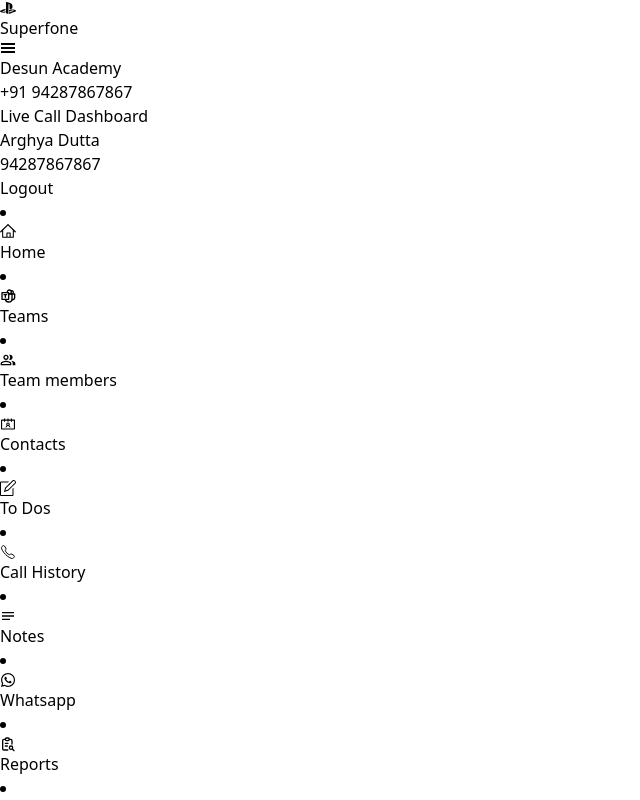
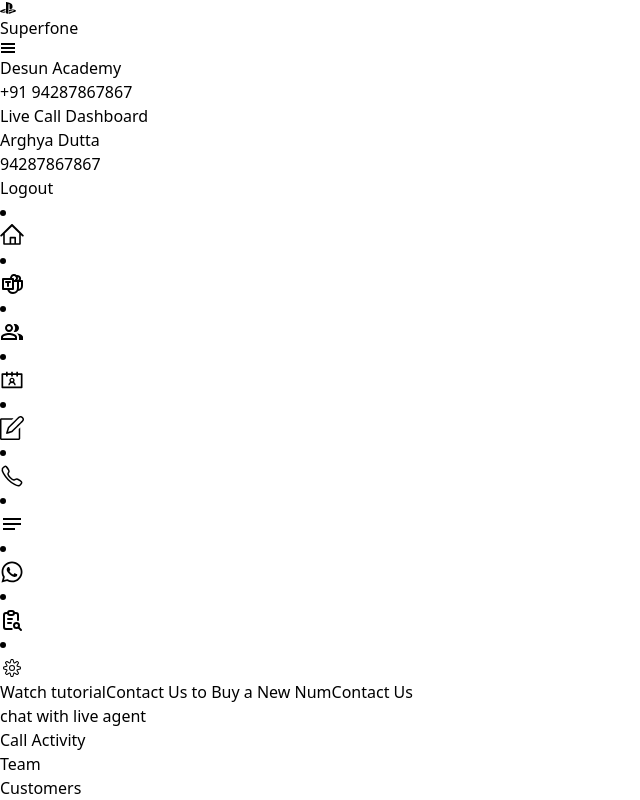
Before and after one commit to mdkalam-desuntech/SalesBook-web-app, a React (Vite) app: page / in a window 1280 px wide. Shown: the top 800 px of the page, without its empty margins (0-640 px from the left). Built offline with nearby package versions, Linux system fonts and the light colour scheme.

Commit message:
header and side bar expanded

```diff
--- a/src/App.jsx
+++ b/src/App.jsx
@@ -1,15 +1,21 @@
+import { useState } from "react";
 import "./App.css";
 import Header from "./components/Header";
 import ReportScreen from "./components/PageBody/ReportScreen";
 import Sidebar from "./components/Sidebar";
 
 export default function App() {
+  const [isShow, setIsShow] = useState(false);
   return (
     <>
-      <Header />
+      <Header setIsShow={setIsShow} />
       <div className="flex ">
-        <div className="flex flex-col w-56 bg-white border-r border-gray-300">
-          <Sidebar />
+        <div
+          className={`flex flex-col ${
+            isShow ? "w-64" : "w-20"
+          } bg-white border-r border-gray-300`}
+        >
+          <Sidebar isShow={isShow} />
         </div>
         <div className="flex-1 p-2">
           <ReportScreen />
--- a/src/components/Header.jsx
+++ b/src/components/Header.jsx
@@ -3,16 +3,16 @@ import { GiHamburgerMenu } from "react-icons/gi";
 import { IoLogoPlaystation } from "react-icons/io";
 import Button from "./layout/Button";
 
-const Header = () => {
+const Header = ({setIsShow}) => {
   return (
     <div className="flex justify-between items-center border-b border-gray-300 py-3 px-4 flex-wrap">
       <div className="flex justify-between items-center w-full sm:w-auto mb-2 sm:mb-0">
-        <div className="flex items-center">
+        <div className="flex items-center" >
           <IoLogoPlaystation className="mx-2" />
           <h1 className="text-xl font-bold">Superfone</h1>
         </div>
         <div className="flex items-center ml-8">
-          <GiHamburgerMenu className="cursor-pointer mr-4" />
+          <GiHamburgerMenu className="cursor-pointer mr-4" onClick={()=>setIsShow((prevState)=>!prevState)}/>
           <h4 className="text-xs font-medium">Desun Academy</h4>
           <h4 className="text-xs font-medium ml-2">+91 94287867867</h4>
         </div>
@@ -29,9 +29,9 @@ const Header = () => {
       </div>
 
       <div className="flex items-center w-full sm:w-auto">
-        <div className="mx-4 text-center sm:text-left">
+        <div className="mx-4 text-center sm:text-left ">
           <h4 className="text-sm font-medium">Arghya Dutta</h4>
-          <h4 className="text-xs font-medium text-slate-400">94287867867</h4>
+          <h4 className="text-xs font-natural mt-[1px] text-end text-gray-500">94287867867</h4>
         </div>
         <Button
           type="submit"
--- a/src/components/PageBody/ContactGroup.jsx
+++ b/src/components/PageBody/ContactGroup.jsx
@@ -41,11 +41,11 @@ const ContactGroup = () => {
       </div>
       <div className="bg-white mt-12 border  flex-1">
         {/* Lead Distribution Chart */}
-        <ChartWithLabels
+        {/* <ChartWithLabels
           title="LEAD DISTRIBUTION"
           data={data}
           colors={colors}
-        />
+        /> */}
       </div>
     </div>
   );
--- a/src/components/PageBody/Period.jsx
+++ b/src/components/PageBody/Period.jsx
@@ -46,11 +46,11 @@ const Period = () => {
       </div>
       <div className="bg-white mt-11 border flex-1  p-2">
         {/* Tags Distribution Chart */}
-        <ChartWithLabels
+        {/* <ChartWithLabels
           title="TAGS DISTRIBUTION"
           data={data}
           colors={colors}
-        />
+        /> */}
       </div>
     </div>
   );
--- a/src/components/Sidebar.jsx
+++ b/src/components/Sidebar.jsx
@@ -11,127 +11,60 @@ import { TbReportSearch } from "react-icons/tb";
 import { CiSettings } from "react-icons/ci";
 import Button from "./layout/Button";
 
-const Sidebar = () => {
+const sidebarItems = [
+  { name: "Home", icon: <RxHome size={24} />, href: "#" },
+  { name: "Teams", icon: <TbBrandTeams size={24} />, href: "#" },
+  { name: "Team members", icon: <MdOutlinePeopleAlt size={24} />, href: "#" },
+  { name: "Contacts", icon: <AiOutlineContacts size={24} />, href: "#" },
+  { name: "To Dos", icon: <SlNote size={24} />, href: "#" },
+  { name: "Call History", icon: <IoCallOutline size={24} />, href: "#" },
+  { name: "Notes", icon: <MdOutlineNotes size={24} />, href: "#" },
+  { name: "Whatsapp", icon: <FaWhatsapp size={24} />, href: "#" },
+  { name: "Reports", icon: <TbReportSearch size={24} />, href: "#" },
+  { name: "Settings", icon: <CiSettings size={24} />, href: "#" },
+];
+
+const Sidebar = ({ isShow }) => {
   return (
-    <div className="flex flex-col space-y-8 justify-between	mx-2	">
+    <div className="flex flex-col space-y-8 justify-between mx-2">
       <nav className="flex-1 p-4 space-y-2">
-        <li className="flex items-center">
-          <RxHome />
-          <a
-            href="#"
-            className="block p-2 text-gray-700 rounded hover:bg-gray-200"
-          >
-            Home
-          </a>
-        </li>
-        <li className="flex items-center">
-          <TbBrandTeams />
-          <a
-            href="#"
-            className="block p-2 text-gray-700 rounded hover:bg-gray-200"
-          >
-            Teams
-          </a>
-        </li>
-        <li className="flex items-center">
-          <MdOutlinePeopleAlt />
-          <a
-            href="#"
-            className="block p-2 text-gray-700 rounded hover:bg-gray-200"
-          >
-            Team members
-          </a>
-        </li>
-
-        <li className="flex items-center">
-          <AiOutlineContacts />
-          <a
-            href="#"
-            className="block p-2 text-gray-700 rounded hover:bg-gray-200"
-          >
-            Contacts
-          </a>
-        </li>
-        <li className="flex items-center">
-          <SlNote />
-          <a
-            href="#"
-            className="block p-2 text-gray-700 rounded hover:bg-gray-200"
-          >
-            To Dos
-          </a>
-        </li>
-        <li className="flex items-center">
-          <IoCallOutline />
-          <a
-            href="#"
-            className="block p-2 text-gray-700 rounded hover:bg-gray-200"
-          >
-            Call History
-          </a>
-        </li>
-
-        <li className="flex items-center">
-          <MdOutlineNotes />
-          <a
-            href="#"
-            className="block p-2 text-gray-700 rounded hover:bg-gray-200"
-          >
-            Notes
-          </a>
-        </li>
-
-        <li className="flex items-center">
-          <FaWhatsapp />
-          <a
-            href="#"
-            className="block p-2 text-gray-700 rounded hover:bg-gray-200"
-          >
-            Whatsapp
-          </a>
-        </li>
-        <li className="flex items-center">
-          <TbReportSearch />
-          <a
-            href="#"
-            className="block p-2 text-gray-700 rounded hover:bg-gray-200"
-          >
-            Reports
-          </a>
-        </li>
-        <li className="flex items-center">
-          <CiSettings />
-          <a
-            href="#"
-            className="block p-2 text-gray-700 rounded hover:bg-gray-200"
-          >
-            Settings
-          </a>
-        </li>
+        {sidebarItems.map((item, index) => (
+          <li key={index} className="flex items-center p-2">
+            {item.icon}
+            {isShow && (
+              <a
+                href={item.href}
+                className="block p-2 text-gray-700 rounded hover:bg-gray-200"
+              >
+                {item.name}
+              </a>
+            )}
+          </li>
+        ))}
       </nav>
 
-      <div className="w-full ">
+      <div className="w-full">
         <Button
           type="submit"
-          className="w-full relative bg-blue-700 border border-gray-500 rounded focus:ring-4 focus:ring-blue-300 font-sm text-sm px-2 py-1.5 text-center text-white	text-xs	 dark:shadow-sm dark:shadow-blue-800/80"
+          className="w-full relative bg-blue-700 border border-gray-500 rounded focus:ring-4 focus:ring-blue-300 font-sm text-sm px-2 py-1.5 text-center text-white text-xs dark:shadow-sm dark:shadow-blue-800/80"
         >
-          Watch tutorial
+          <span className="block truncate">Watch tutorial</span>
         </Button>
         <Button
           type="submit"
-          className="w-full my-2 relative bg-blue-700 border border-gray-500 rounded focus:ring-4 focus:ring-blue-300 font-sm text-sm px-2 py-1.5 text-center text-white	text-xs	 dark:shadow-sm dark:shadow-blue-800/80"
+          className="w-full my-2 relative bg-blue-700 border border-gray-500 rounded focus:ring-4 focus:ring-blue-300 font-sm text-sm px-2 py-1.5 text-center text-white text-xs dark:shadow-sm dark:shadow-blue-800/80"
         >
-          Contact Us to Buy a New Num
+          <span className="block truncate">Contact Us to Buy a New Num</span>
         </Button>
 
         <Button
           type="submit"
-          className="w-full mb-2 relative bg-transprant border border-gray-500 rounded focus:ring-4 focus:ring-blue-300 font-sm text-sm px-2 py-1.5 text-center text-black	text-xs	 dark:shadow-sm dark:shadow-blue-800/80"
+          className="w-full mb-2 relative bg-transprant border border-gray-500 rounded focus:ring-4 focus:ring-blue-300 font-sm text-sm px-2 py-1.5 text-center text-black text-xs dark:shadow-sm dark:shadow-blue-800/80"
         >
-          Contact Us
+          <span className="block truncate">Contact Us</span>
         </Button>
 
-        <p className="text-blue-800	text-center font-medium	 mb-2 text-sm underline">
+        <p className="text-blue-800 text-center font-medium mb-2 text-sm underline block truncate">
           chat with live agent
         </p>
       </div>
```
